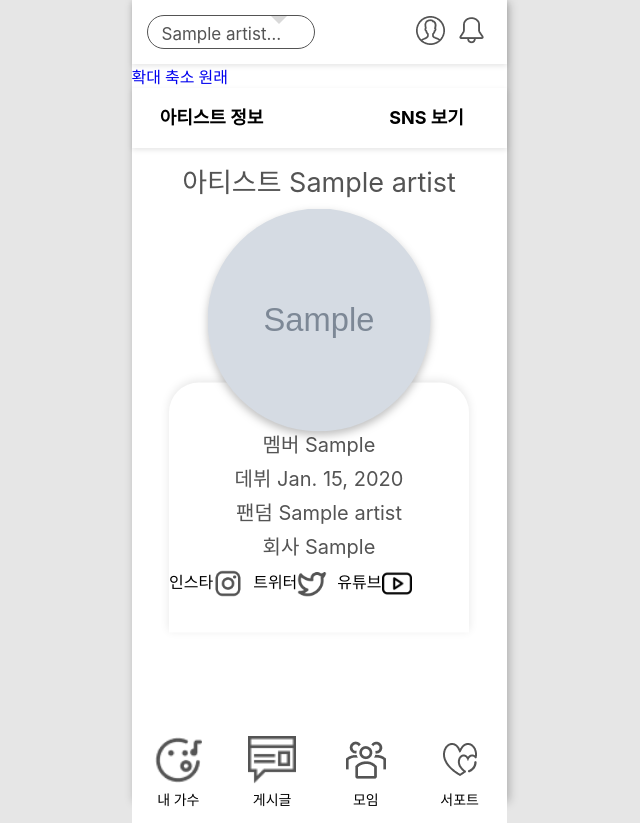
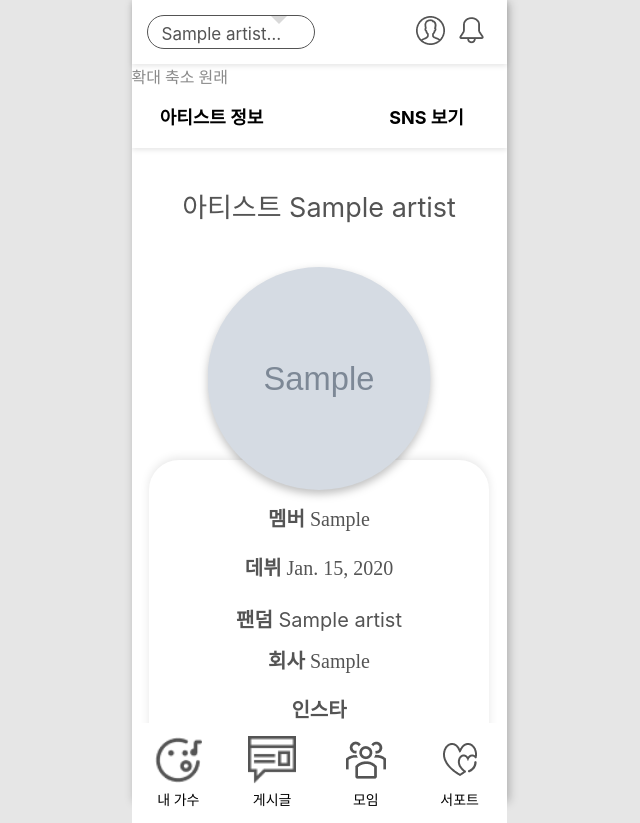
Before and after one commit to likelion-centerthon/centerthon, a Django app: page /artist/1/select/ in a window 1280 px wide. Shown: the whole page, without its empty margins (321-961 px from the left). Run offline with Django 3.2, Linux system fonts and the light colour scheme; a user stored in the database is signed in; tables that the repository leaves empty hold one stand-in row (values such as "Sample post"); grey boxes marked "Sample" are stand-in pictures.

Commit message:
내 아티스트 수정

```diff
--- a/project/artist/templates/artist/artist_info.html
+++ b/project/artist/templates/artist/artist_info.html
@@ -1,4 +1,4 @@
-{% extends 'base.html' %}
+{% extends 'base_meeting.html' %}
 {% load static %}
 {% with artist=artist alerts=alerts %}
 {% block content %}
@@ -14,24 +14,21 @@
         <button class="mysupport">SNS 보기</button>
     </form>
 </div>
-
+<div class="artist_name"> 아티스트  {{ artist.artistName }}</div>
 <div class="artist_image">
     <img src="{{ artist.artistImage.url }}">
 </div>
 <div class="custom-box" >
     <div class="artist_info">
-        <div class="artist_name"> 아티스트  {{ artist.artistName }}</div>
-        <div class="artist_members"> 멤버 {{ artist.members }}</div>
-        <div class="artist_debuteDate"> 데뷔 {{ artist.debutDate }}</div>
-        <div class="artist_fanName"> 팬덤 {{ artist.fanName }}</div>
-        <div class="artist_agency"> 회사 {{ artist.agency }}</div>
-        <div class="artist_social">
+        <div class="artist_members"> <strong>멤버</strong>  {{ artist.members }}</div>
+        <div class="artist_debuteDate"> <strong>데뷔</strong> {{ artist.debutDate }}</div>
+        <div class="artist_fanName"> <strong>팬덤</strong> {{ artist.fanName }}</div>
+        <div class="artist_agency"> <strong>회사</strong> {{ artist.agency }}</div>
             <div class="social_icon">
-                <div>인스타</div><a href="{{ artist.instagram }}" target="_blank"><img src="{% static 'images/instagram_icon.png' %}" alt="인스타그램"></a>
-                <div>트위터 </div><a href="{{ artist.twitter }}" target="_blank"><img src="{% static 'images/twitter_icon.png' %}" alt="트위터"></a>
-                <div>유튜브 </div> <a href="{{ artist.youtube }}" target="_blank"><img src="{% static 'images/youtube_icon.png' %}" alt="유튜브"></a>
+                <div><strong>인스타</strong></div><a href="{{ artist.instagram }}" target="_blank"><img src="{% static 'images/instagram_icon.png' %}" alt="인스타그램"></a>
+                <div><strong>트위터</strong></div><a href="{{ artist.twitter }}" target="_blank"><img src="{% static 'images/twitter_icon.png' %}" alt="트위터"></a>
+                <div><strong>유튜브</strong></div><a href="{{ artist.youtube }}" target="_blank"><img src="{% static 'images/youtube_icon.png' %}" alt="유튜브"></a>
             </div>
-        </div>
     </div>
 </div>
 {% endblock %}
--- a/project/static/css/artist_info.css
+++ b/project/static/css/artist_info.css
@@ -1,13 +1,11 @@
-
 .category {
-  box-sizing: border-box;
-  position: absolute;
   width: 375px;
   background: #ffffff;
   box-shadow: 0px 2px 5px rgba(0, 0, 0, 0.1);
   display: flex;
   justify-content: space-between;
   align-items: center;
+  margin-bottom: 20px;
 }
 
 .category button {
@@ -30,14 +28,14 @@
 }
 
 .artist_image {
-  position: absolute;
   width: 223px;
   height: 223px;
   border-radius: 50%;
   overflow: hidden;
+  position: relative;
+  top: 0;
   left: 50%;
-  top: 40%;
-  transform: translate(-50%, -50%);
+  transform: translate(-50%, 0);
   filter: drop-shadow(0px 4px 4px rgba(0, 0, 0, 0.25));
   z-index: 2;
 }
@@ -47,33 +45,26 @@
   height: 100%;
   object-fit: cover;
 }
+
 .custom-box {
-  position: absolute;
   width: 300px;
-  height: 250px;
-  left: 50%;
-  top: 40%;
-  transform: translate(-50%, 25%);
+  margin-bottom: 20px;
   background: #FFFFFF;
   box-shadow: 0px -2px 10px rgba(0, 0, 0, 0.1);
   border-radius: 30px 30px 0px 0px;
   z-index: 1;
-  flex-direction: column;
-  align-items: center;
-  justify-content: center;
-}
-.custom-box .artist_info div {
-  margin-bottom: 10px;
+  padding: 20px;
+  text-align: center;
+  overflow: hidden;
+  position: relative;
+  top: -30px;
+  left: 50%;
+  transform: translate(-50%, 0);
 }
 
 
 .artist_name {
-  position: absolute;
-  width: 346px;
-  height: 28px;
-  left: 50%;
-  top: -220px;
-  transform: translateX(-50%); /* 가로 방향으로 가운데 정렬 */
+  width: 100%;
   font-family: 'Inter';
   font-style: normal;
   font-weight: 400;
@@ -81,49 +72,28 @@
   line-height: 39px;
   text-align: center;
   color: #545454;
+  margin-top: 40px;
+  margin-bottom: 40px;
 }
-
-
-.artist_members{
-
-    font-family: 'Inter';
-    font-style: normal;
-    font-weight: 400;
-    font-size: 20px;
-    line-height: 24px;
-    text-align: center;
-    color: #545454;
-    margin-bottom: 10px;
-    margin-top: 50px;
-
-}
-.artist_insta,
-.artist_twitter,
-.artist_youtube,
-.artist_debuteDate,
-.artist_fanName,
-.artist_agency,
-.artist_color {
-
-  font-family: 'Inter';
-  font-style: normal;
+.artist_info {
   font-weight: 400;
   font-size: 20px;
-  line-height: 24px;
+  line-height: 39px;
   text-align: center;
   color: #545454;
-  margin-bottom: 10px;
-  margin-top: 10px;
+  margin-top: 20px;
 }
 
 .social_icon {
   display: flex;
+  flex-direction: column;
   align-items: center;
-  left: 50%;
 }
+
 .social_icon a {
-  margin-right: 10px;
+  margin-bottom: 10px;
 }
+
 .social_icon img {
   width: 30px;
   height: 30px;
--- a/project/static/css/base.css
+++ b/project/static/css/base.css
@@ -9,6 +9,7 @@ body {
   margin: 0 auto;
   background-color: #ffffff;
   box-shadow: 2px 2px 9px rgba(0, 0, 0, 0.25);
+
 }
 .content{
     height: calc(100vh - 165px);
--- a/project/static/css/meeting_completed.css
+++ b/project/static/css/meeting_completed_list.css
@@ -37,7 +37,6 @@
 }
 
 .artist_image_2 {
-
     width: 150px;
     height: 150px;
     border-radius: 50%;
@@ -49,14 +48,11 @@
 }
 
 .artist_image img {
-
     width: 100%;
     height: 100%;
     object-fit: cover;
 }
 
-
-/* 기존의 CSS 코드는 그대로 유지합니다 */
 .meeting-grid {
     margin: 50px 30px 30px 30px;
     display: grid;
--- a/project/templates/base.html
+++ b/project/templates/base.html
@@ -3,22 +3,20 @@
 <html lang="ko">
   <head>
     <meta charset="UTF-8" />
-    <meta name="viewport" content="width=device-width,initial-scale=1,minimum-scale=1,maximum-scale=1,user-scalable=no" />
-      <link rel="stylesheet" href="{% static 'css/base.css' %}" />
-      <link rel="stylesheet" href="{% static 'css/header.css' %}" />
-      <link rel="stylesheet" href="{% static 'css/footer.css' %}" />
+    <meta name="viewport" content="width=device-width, height=device-height, initial-scale=1,minimum-scale=1,maximum-scale=1,user-scalable=no" />
+      <link rel="stylesheet" href="{% static 'css/base.css' %}?after" />
+      <link rel="stylesheet" href="{% static 'css/header.css' %}?after" />
+      <link rel="stylesheet" href="{% static 'css/footer.css' %}?after" />
       <link rel="stylesheet" href="{% static 'css/support_form.css' %}" />
       <link rel="stylesheet" href="{% static 'css/support_create.css' %}?after" />
       <link rel="stylesheet" href="{% static 'css/support_list.css' %}?after" />
       <link rel="stylesheet" href="{% static 'css/support_dtl.css' %}?after" />
-      <link rel="stylesheet" href="{% static 'css/post_list.css' %}?after" />
+      <link rel="stylesheet" href="{% static 'css/post_list.css' %}" />
+      <link rel="stylesheet" href="{% static 'css/post_detail.css' %}" />
+      <link rel="stylesheet" href="{% static 'css/create_post.css' %}" />
+
       <link rel="stylesheet" type="text/css" href="{% static 'path/to/custom_style.css' %}">
-      <link rel="stylesheet" href="{% static 'css/artist_info.css' %}?after" />
-      <link rel="stylesheet" href="{% static 'css/post_detail.css' %}?after" />
-      <link rel="stylesheet" href="{% static 'css/use_working.css' %}?after" />
-      <link rel="stylesheet" href="{% static 'css/create_post.css' %}?after" />
-
-
+      <link rel="stylesheet" href="{% static 'css/use_working.css' %}" />
 
 
       <title>중앙톤 프로젝트</title>
--- a/project/templates/base_meeting.html
+++ b/project/templates/base_meeting.html
@@ -12,6 +12,7 @@
     <link rel="stylesheet" href="{% static 'css/writed_meeting_list.css' %}" />
     <link rel="stylesheet" href="{% static 'css/meeting_completed_list.css' %}" />
     <link rel="stylesheet" href="{% static 'css/applyed_meeting_list.css' %}" />
+    <link rel="stylesheet" href="{% static 'css/artist_info.css' %}" />
 
 
 
--- a/project/templates/base_no_nav.html
+++ b/project/templates/base_no_nav.html
@@ -8,6 +8,7 @@
       <link rel="stylesheet" href="{% static 'css/artist_list.css' %}" />
       <link rel="stylesheet" href="{% static 'css/meeting_create.css' %}" />
       <link rel="stylesheet" href="{% static 'css/meeting_edit.css' %}" />
+      <link rel="stylesheet" href="{% static 'css/login.css' %}" />
 
       <title>중앙톤 프로젝트</title>
     {% include 'head.html' %}
```
Also changed, not shown: project/static/css/meeting_detail.css (+44 -46 lines), project/static/css/header.css (line endings or trailing spaces).
